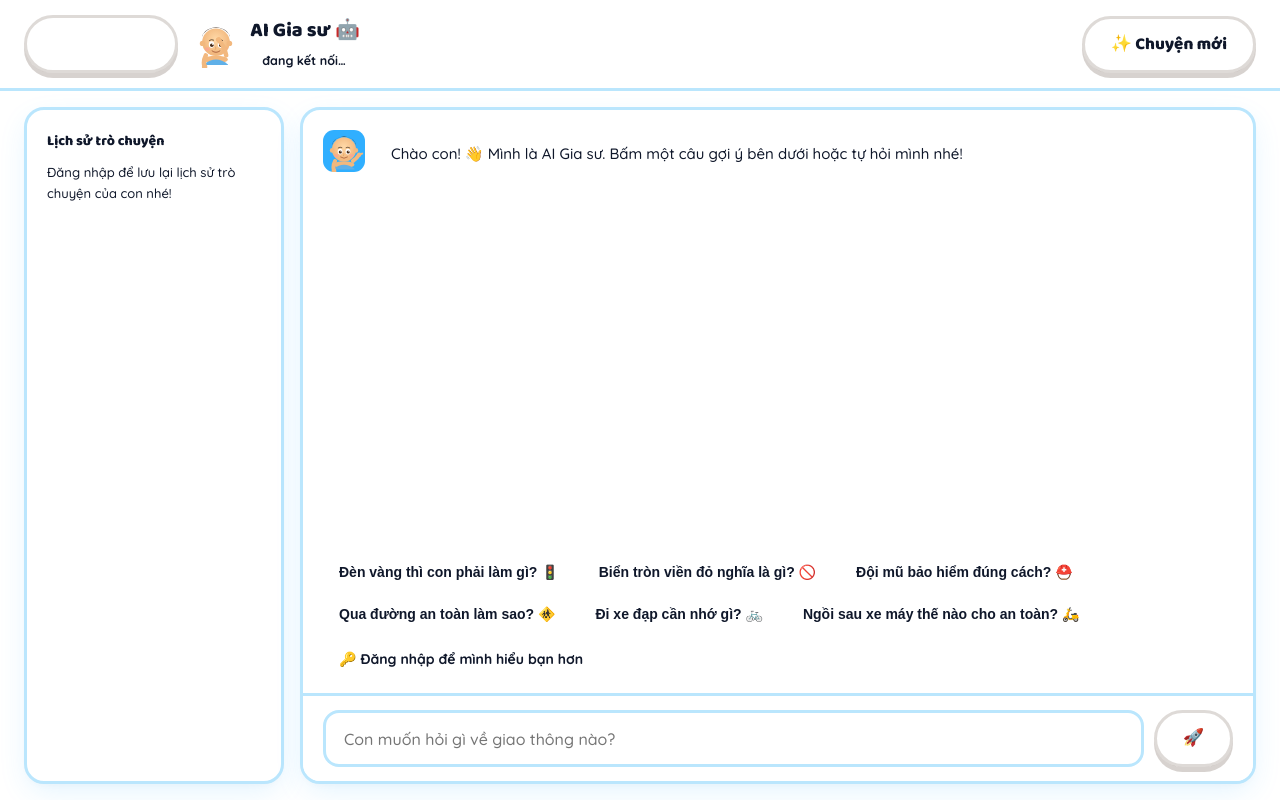
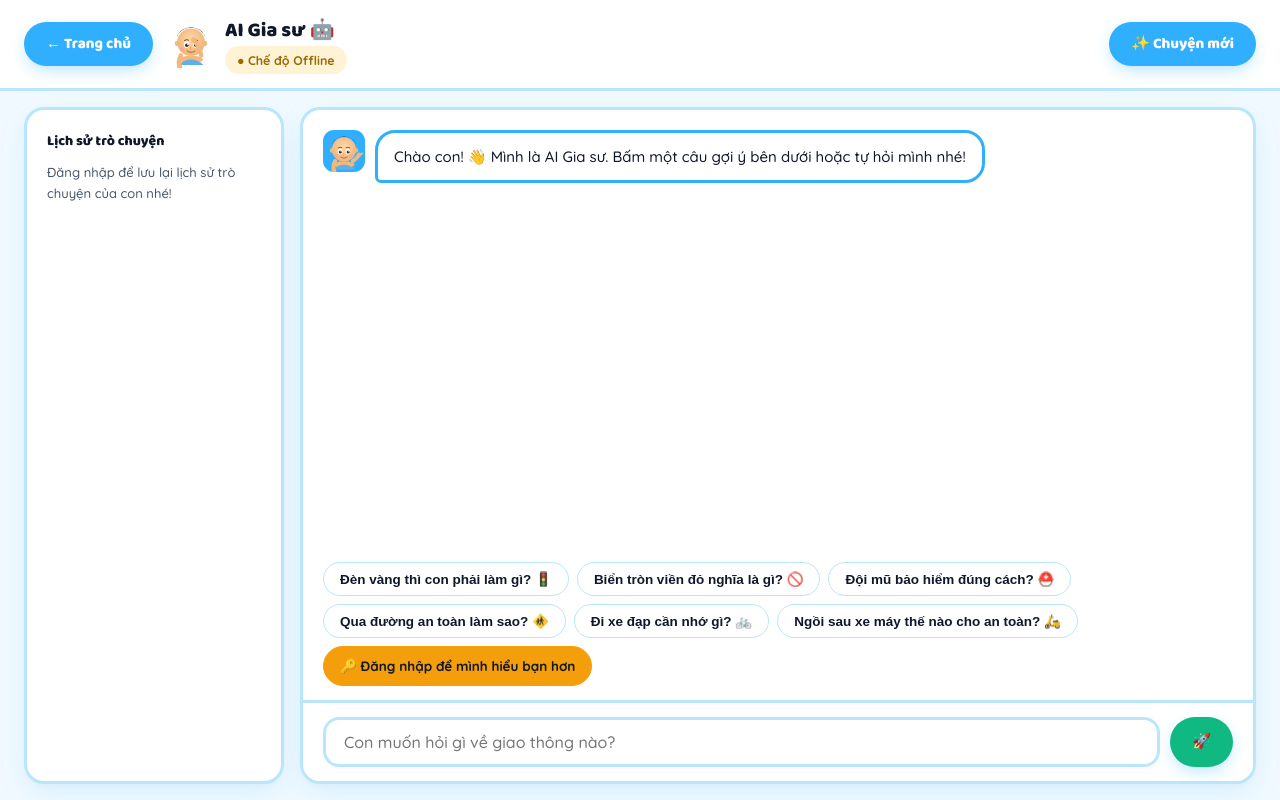
Before and after one commit to emailcuatoi3-cloud/Sieunhi_atgt, a PHP site: page /demo/ai-gia-su.php in a window 1280 px wide. Run offline with PHP 8.4, Linux system fonts and the light colour scheme; data that the repository does not hold is empty.

Commit message:
update code

```diff
--- a/ai-chat.php
+++ b/ai-chat.php
@@ -47,15 +47,17 @@ switch ($action) {
 
     /* ---------- Danh sách cuộc trò chuyện (sidebar) ---------- */
     case 'sessions':
+        $engine = (GEMINI_API_KEY !== '') ? 'gemini' : ((OPENAI_API_KEY !== '') ? 'openai' : 'offline');
+        $model  = (GEMINI_API_KEY !== '') ? GEMINI_MODEL : ((OPENAI_API_KEY !== '') ? OPENAI_MODEL : 'offline');
         if ($isGuest) {
-            json_out(['status' => 'success', 'sessions' => [], 'guest' => true]);
+            json_out(['status' => 'success', 'guest' => true, 'engine' => $engine, 'model' => $model, 'sessions' => []]);
         }
         $stmt = $pdo->prepare(
             "SELECT id, title, updated_at FROM ai_chat_sessions
-             WHERE user_id = ? ORDER BY updated_at DESC LIMIT 50"
+             WHERE user_id = ? ORDER BY updated_at DESC LIMIT 30"
         );
         $stmt->execute([$userId]);
-        json_out(['status' => 'success', 'sessions' => $stmt->fetchAll()]);
+        json_out(['status' => 'success', 'guest' => false, 'engine' => $engine, 'model' => $model, 'sessions' => $stmt->fetchAll()]);
 
     /* ---------- Tin nhắn của 1 cuộc trò chuyện ---------- */
     case 'messages':
@@ -97,7 +99,7 @@ switch ($action) {
                 'status' => 'success',
                 'session_id' => 0,
                 'reply' => $reply,
-                'engine' => (GEMINI_API_KEY !== '') ? 'gemini' : 'offline',
+                'engine' => (GEMINI_API_KEY !== '') ? 'gemini' : ((OPENAI_API_KEY !== '') ? 'openai' : 'offline'),
                 'guest' => true,
                 'sources' => ['Luật Trật tự, an toàn giao thông đường bộ · 36/2024/QH15'],
                 'suggested_actions' => ['Cho con xem hình', 'Thử tình huống', 'Luyện lại'],
@@ -134,7 +136,7 @@ switch ($action) {
             'status'     => 'success',
             'session_id' => $sid,
             'reply'      => $reply,
-            'engine'     => (GEMINI_API_KEY !== '') ? 'gemini' : 'offline',
+            'engine'     => (GEMINI_API_KEY !== '') ? 'gemini' : ((OPENAI_API_KEY !== '') ? 'openai' : 'offline'),
             'sources' => ['Luật Trật tự, an toàn giao thông đường bộ · 36/2024/QH15'],
             'suggested_actions' => ['Cho con xem hình', 'Thử tình huống', 'Luyện lại'],
             'safety' => 'safe',
--- a/ai-gia-su.php
+++ b/ai-gia-su.php
@@ -68,6 +68,20 @@ if (!in_array($ageGroup, ['6-8', '9-11'], true)) $ageGroup = '6-8';
       padding: 12px 16px; font-size: 15px; line-height: 1.55; color: var(--kid-ink); }
     .msg.user { align-self: flex-end; background: var(--kid-yellow); color: var(--kid-ink);
       border-radius: 20px 20px 6px 20px; padding: 12px 16px; font-size: 15px; font-weight: 600; line-height: 1.5; }
+
+    /* ===== Thinking Indicator Animation ===== */
+    .msg.bot.thinking .msg-body { display: inline-flex; align-items: center; gap: 8px; background: #F0F9FF;
+      border-color: #30AFFF; color: #0284C7; font-weight: 600; font-size: 14.5px; padding: 10px 16px; }
+    .thinking-dots { display: inline-flex; gap: 4px; align-items: center; }
+    .thinking-dots span { width: 6px; height: 6px; background-color: #30AFFF; border-radius: 50%;
+      display: inline-block; animation: thinkingBounce 1.2s infinite ease-in-out; }
+    .thinking-dots span:nth-child(1) { animation-delay: 0s; }
+    .thinking-dots span:nth-child(2) { animation-delay: 0.2s; }
+    .thinking-dots span:nth-child(3) { animation-delay: 0.4s; }
+    @keyframes thinkingBounce {
+      0%, 80%, 100% { transform: scale(0.6); opacity: 0.4; }
+      40% { transform: scale(1.3); opacity: 1; }
+    }
 
     .msg-art { margin-top: 10px; }
     .msg-art img { display: block; max-width: 220px; width: 100%; border-radius: 14px; }
--- a/assets/css/kid-components.css
+++ b/assets/css/kid-components.css
@@ -3,6 +3,7 @@
    Kid components — dùng chung mọi trang mới (Hoạt hình rực rỡ).
    Nạp SAU style.css (và shared-pages.css nếu có) để kế thừa biến màu.
    ======================================================================= */
+a, a:hover, a:focus, a:active { text-decoration: none !important; }
 .kid-card { background:#fff; border:3px solid var(--glass-border); border-radius:var(--radius-lg);
   box-shadow:var(--shadow-soft); padding:20px; transition:transform .2s ease, box-shadow .2s ease; }
 .kid-card:hover { transform:translateY(-4px) scale(1.01); box-shadow:0 18px 40px -14px rgba(75,51,37,.35); }
@@ -10,22 +11,23 @@
 .sticker-tilt:nth-child(even) { transform:rotate(1.2deg); }
 .sticker-tilt:hover { transform:rotate(0) translateY(-4px); }
 
-.kid-btn { display:inline-flex; align-items:center; gap:8px; min-height:48px; padding:12px 26px;
-  border-radius:999px; font-family:"Baloo 2",sans-serif; font-weight:800; font-size:17px;
-  background:var(--kid-yellow); color:var(--kid-ink); border:3px solid rgba(75,51,37,.18);
-  box-shadow:0 5px 0 rgba(75,51,37,.22); transition:transform .12s ease, box-shadow .12s ease; }
-.kid-btn:hover { transform:translateY(-2px); }
-.kid-btn:active { transform:translateY(3px); box-shadow:0 1px 0 rgba(75,51,37,.22); }
-.kid-btn--sky   { background:var(--kid-sky); color:#fff; }
-.kid-btn--green { background:var(--kid-green); color:#fff; }
-.kid-btn--red   { background:var(--kid-red); color:#fff; }
+.kid-btn { display:inline-flex; align-items:center; justify-content:center; gap:8px; min-height:44px; padding:10px 22px;
+  border-radius:999px; font-family:"Baloo 2",sans-serif; font-weight:800; font-size:15px;
+  background:var(--primary, #30AFFF); color:#ffffff !important; border:none;
+  box-shadow:0 6px 18px -4px rgba(48,175,255,.4); transition:transform .15s ease, box-shadow .15s ease, background .15s ease; text-decoration:none !important; }
+.kid-btn:hover { transform:translateY(-2px); color:#ffffff !important; box-shadow:0 10px 24px -4px rgba(48,175,255,.55); }
+.kid-btn:active { transform:translateY(1px); }
+.kid-btn--sky   { background:var(--primary, #30AFFF) !important; color:#ffffff !important; }
+.kid-btn--sky:hover { background:var(--primary-hover, #1D8CD8) !important; color:#ffffff !important; }
+.kid-btn--green { background:var(--green, #10B981) !important; color:#ffffff !important; }
+.kid-btn--red   { background:var(--pink, #EF4444) !important; color:#ffffff !important; }
 
-.kid-chip { display:inline-flex; align-items:center; gap:6px; padding:9px 16px; border-radius:999px;
-  background:#fff; border:2.5px solid var(--kid-sky); color:var(--kid-sky-deep);
-  font-weight:700; font-size:14px; cursor:pointer; white-space:nowrap;
-  transition:transform .12s ease, background .12s ease; }
-.kid-chip:hover { transform:translateY(-2px); }
-.kid-chip.active, .kid-chip[aria-pressed="true"] { background:var(--kid-sky); color:#fff; }
+.kid-chip { display:inline-flex; align-items:center; gap:6px; padding:8px 16px; border-radius:999px;
+  background:#ffffff; border:1.5px solid var(--border-color, #BAE6FD); color:var(--text-main, #0F172A) !important;
+  font-weight:700; font-size:13.5px; cursor:pointer; white-space:nowrap; text-decoration:none !important;
+  transition:transform .15s ease, background .15s ease, border-color .15s ease, color .15s ease; }
+.kid-chip:hover { transform:translateY(-2px); border-color:var(--primary, #30AFFF); color:var(--primary-hover, #1D8CD8) !important; }
+.kid-chip.active, .kid-chip[aria-pressed="true"] { background:var(--primary, #30AFFF) !important; border-color:var(--primary, #30AFFF) !important; color:#ffffff !important; }
 
 .kid-badge { display:inline-flex; align-items:center; gap:5px; padding:4px 12px; border-radius:999px;
   font-size:12.5px; font-weight:800; background:var(--kid-cream-2); color:var(--kid-ink-soft); }
--- a/assets/css/style.css
+++ b/assets/css/style.css
@@ -43,6 +43,18 @@
   --mist: rgba(15, 23, 42, 0.75);
   --mist-dim: rgba(71, 85, 105, 0.55);
 
+  /* Kid friendly alias tokens */
+  --kid-cream: #F0F9FF;
+  --kid-cream-2: #E0F2FE;
+  --kid-ink: #0F172A;
+  --kid-ink-soft: #475569;
+  --kid-yellow: #F59E0B;
+  --kid-sky: #30AFFF;
+  --kid-sky-deep: #0284C7;
+  --kid-red: #EF4444;
+  --kid-green: #10B981;
+  --kid-pink: #EC4899;
+
   --glass-fill: #FFFFFF;
   --glass-fill-strong: #F8FAFC;
   --glass-border: #BAE6FD;
@@ -109,6 +121,13 @@ html[data-theme="dark"] {
   box-sizing: border-box;
   margin: 0;
   padding: 0;
+}
+a,
+a:hover,
+a:focus,
+a:active,
+a:visited {
+  text-decoration: none !important;
 }
 html {
   scroll-behavior: smooth;
--- a/assets/js/ai-gia-su.js
+++ b/assets/js/ai-gia-su.js
@@ -53,18 +53,52 @@ function setEngineLabel(engine) {
   const badge = document.getElementById('engine-label');
   if (!badge) return;
   if (engine === 'gemini') {
-    badge.textContent = '● AI thật';
+    badge.textContent = '● Chế độ Online (Gemini)';
+    badge.className = 'kid-badge kid-badge--green';
+  } else if (engine === 'openai') {
+    badge.textContent = '● Chế độ Online (GPT-5-nano)';
     badge.className = 'kid-badge kid-badge--green';
   } else {
-    badge.textContent = '● Chế độ offline';
+    badge.textContent = '● Chế độ Offline';
     badge.className = 'kid-badge kid-badge--yellow';
   }
+}
+
+/* ---------- Hiệu ứng AI đang suy nghĩ (Thinking...) ---------- */
+function showThinking() {
+  const log = document.getElementById('chat-log');
+  const el = document.createElement('div');
+  el.className = 'msg bot thinking';
+  el.id = 'msg-thinking-indicator';
+  el.innerHTML = `
+    <div class="msg-avatar">${MascotSVG.pose('point')}</div>
+    <div class="msg-body">
+      <span class="thinking-text">AI đang suy nghĩ...</span>
+      <span class="thinking-dots"><span></span><span></span><span></span></span>
+    </div>
+  `;
+  log.appendChild(el);
+  log.scrollTop = log.scrollHeight;
+  return el;
+}
+
+function removeThinking() {
+  const el = document.getElementById('msg-thinking-indicator');
+  if (el) el.remove();
 }
 
 /* ---------- Gửi tin nhắn & nhận trả lời ---------- */
 async function send(text) {
   if (state.sending) return;
   state.sending = true;
+
+  const inputEl = document.getElementById('chat-input');
+  const btnEl = document.querySelector('#chat-form button');
+  if (inputEl) inputEl.disabled = true;
+  if (btnEl) btnEl.disabled = true;
+
+  showThinking();
+
   try {
     const fd = new FormData();
     fd.append('action', 'send');
@@ -74,6 +108,8 @@ async function send(text) {
     fd.append('age_group', state.gradeBand === 'thcs' ? '9-11' : '6-8');
 
     const d = await api('ai-chat.php', { method: 'POST', body: fd });
+    removeThinking();
+
     if (d.status === 'success') {
       state.sessionId = d.session_id;
       addMsg('bot', d.reply, d.art_url);
@@ -86,12 +122,18 @@ async function send(text) {
       if (av) av.innerHTML = MascotSVG.pose('worry');
     }
   } catch (err) {
-    // lỗi mạng → vẫn trả lời + đổi mặt mascot lo lắng
+    removeThinking();
     addMsg('bot', 'Ôi, có gì đó chưa ổn, thử lại nhé! 🙈');
     const log = document.getElementById('chat-log');
     const av = log.lastElementChild && log.lastElementChild.querySelector('.msg-avatar');
     if (av) av.innerHTML = MascotSVG.pose('worry');
   }
+
+  if (inputEl) {
+    inputEl.disabled = false;
+    inputEl.focus();
+  }
+  if (btnEl) btnEl.disabled = false;
   state.sending = false;
 }
 
@@ -146,6 +188,7 @@ async function loadSessions() {
     const d = await api('ai-chat.php?action=sessions');
     if (d.status !== 'success') return;
     state.guest = !!d.guest;
+    if (d.engine) setEngineLabel(d.engine);
 
     box.innerHTML = '';
     const heading = document.createElement('p');
--- a/config.php
+++ b/config.php
@@ -32,5 +32,6 @@ defined('ROBOFLOW_MODEL')    || define('ROBOFLOW_MODEL',    env('ROBOFLOW_MODEL'
 // AI providers are configured only through the environment. Never commit keys.
 defined('GEMINI_API_KEY') || define('GEMINI_API_KEY', (string) env('GEMINI_API_KEY', ''));
 defined('GEMINI_MODEL')   || define('GEMINI_MODEL', (string) env('GEMINI_MODEL', 'gemini-2.5-flash'));
-defined('OPENAI_API_KEY') || define('OPENAI_API_KEY', (string) env('OPENAI_API_KEY', ''));
+defined('OPENAI_API_KEY') || define('OPENAI_API_KEY', (string) (env('OPENAI_API_KEY') ?: env('OPENAI_KEY', '')));
+defined('OPENAI_MODEL')   || define('OPENAI_MODEL', (string) env('OPENAI_MODEL', 'gpt-5-nano'));
 defined('AI_RATE_LIMIT')  || define('AI_RATE_LIMIT', max(1, (int) env('AI_RATE_LIMIT', 30)));
--- /dev/null
+++ b/package.json
@@ -0,0 +1,5 @@
+{
+  "devDependencies": {
+    "playwright": "^1.62.1"
+  }
+}
```
Also changed, not shown: ai-engine.php (+66 -1 lines), assets/images/sieu-nhi-logo.png, assets/images/sieu-nhi-logo1.png (added), package-lock.json (added).
